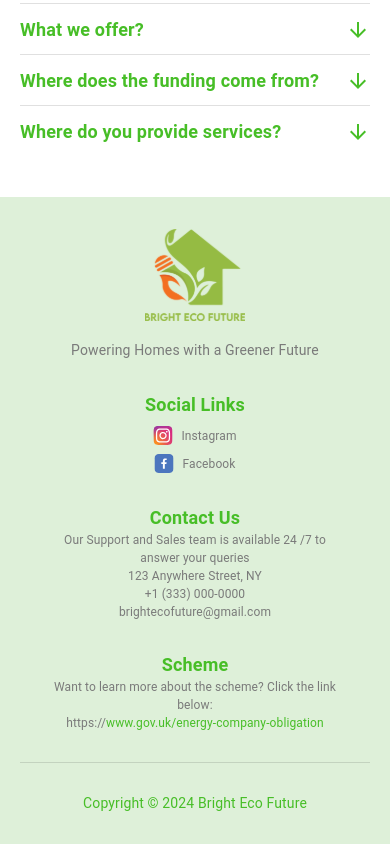
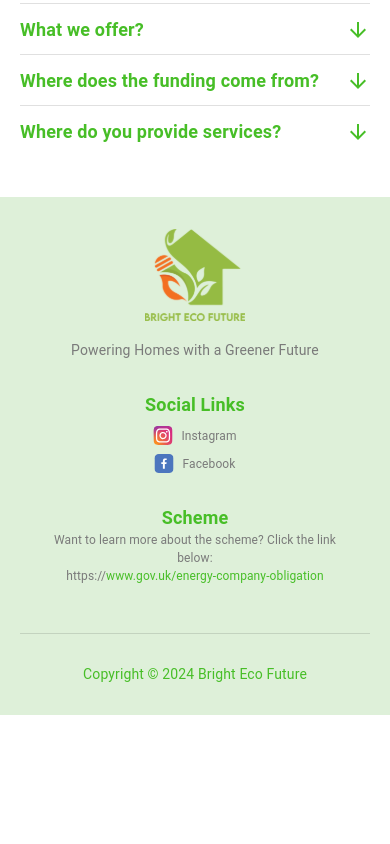
Before and after one commit to marsad11223/borthwick-group, a Next.js app: page / in a window 390 px wide. Shown: the part 7911-8755 px from the top of the page. After the commit the page ends 8626 px from the top, so only its background shows below. Built offline with nearby package versions, Linux system fonts and the light colour scheme.

Commit message:
hide 'Contact Us' section from footer on mobile view

```diff
--- a/src/_components/Footer.tsx
+++ b/src/_components/Footer.tsx
@@ -42,12 +42,12 @@ export default function Footer() {
           <Box
             sx={{
               display: "flex",
-              justifyContent: "space-between",
+              justifyContent: { xs: "space-between", lg: "space-between" },
               alignItem: "flex-start",
               width: "100%",
               gap: "30px",
               flexDirection: { xs: "column", sm: "row" },
-              // flexWrap: "wrap",
+              flexWrap: "wrap",
             }}
           >
             <Box
@@ -132,7 +132,7 @@ export default function Footer() {
             </Box>
             <Box
               sx={{
-                display: "flex",
+                display: { xs: "none", sm: "flex" },
                 flexDirection: "column",
                 gap: { sx: "8px", md: "15px", lg: "20px" },
                 alignItems: { xs: "center", sm: "flex-start" },
```
